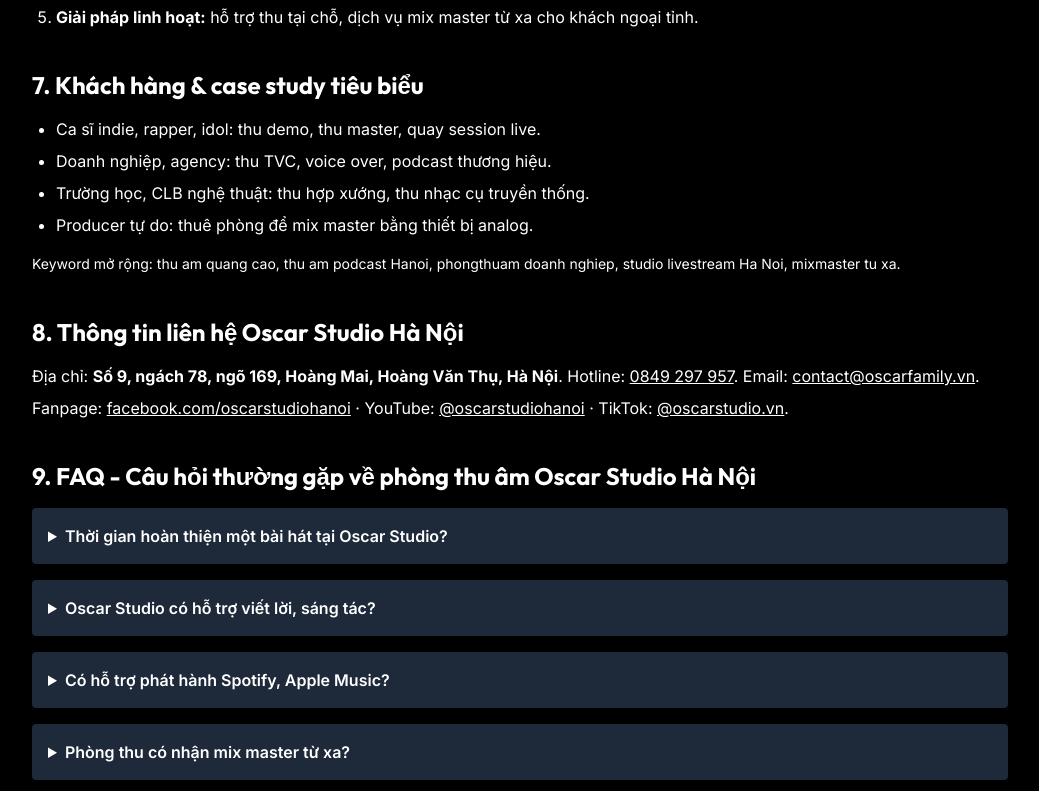
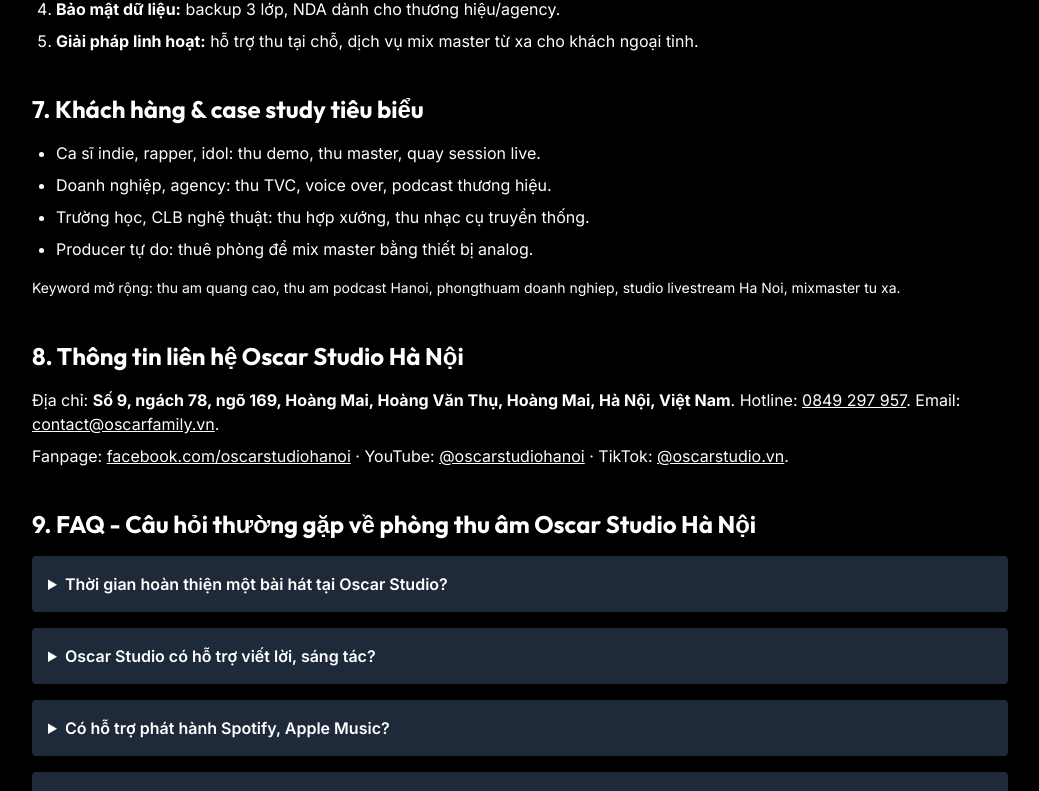
Before and after one commit to lacvietanh/oscar-family, a Nuxt app: page /oscarstudio in a window 1280 px wide. Shown: the part 3121-3912 px from the top of the page, without its empty margins (120-1159 px from the left). Built offline with nearby package versions, Linux system fonts and the light colour scheme.

Commit message:
refactor: centralize contact data as SoT, update HQ address, add founder to all JSON-LD schemas

```diff
--- a/app/app.vue
+++ b/app/app.vue
@@ -1,14 +1,5 @@
 <script setup>
-const contactInfo = ref({
-  address: 'Số 9, ngách 78, ngõ 169, Hoàng Mai, Hoàng văn thụ Hoàng Mai, Hà Nội, Việt Nam',
-  phone: '0849 297 957',
-  email: 'contact@oscarfamily.vn',
-  youtubeChannel: 'https://youtube.com/@oscarstudiohanoi',
-  tiktok: 'https://tiktok.com/@oscarstudio.vn',
-  Messenger: 'https://m.me/oscarstudiohanoi',
-  FacebookPage: 'https://fb.com/oscarstudiohanoi',
-  zalo: 'https://zalo.me/0849297957'
-});
+import { contactInfo } from '~/data/contact'
 provide('contactInfo', contactInfo);
 
 
--- /dev/null
+++ b/app/data/contact-studio.ts
@@ -0,0 +1,17 @@
+// Single Source of Truth for Oscar Studio contact information
+export const studioContact = {
+  address: 'Số 9, ngách 78, ngõ 169, Hoàng Mai, Hoàng Văn Thụ, Hoàng Mai, Hà Nội, Việt Nam',
+  phone: '0849 297 957',
+  email: 'contact@oscarfamily.vn',
+  // Hotline format for JSON-LD (no spaces, +84 prefix)
+  telephone: '+84849297957',
+
+  // Structured address for JSON-LD schema
+  structuredAddress: {
+    streetAddress: 'Số 9, ngách 78, ngõ 169, Hoàng Mai, Hoàng Văn Thụ',
+    addressLocality: 'Hoàng Mai',
+    addressRegion: 'Hà Nội',
+    postalCode: '11700',
+    country: 'VN'
+  }
+}
--- /dev/null
+++ b/app/data/contact.ts
@@ -0,0 +1,22 @@
+// Single Source of Truth for Oscar Entertainment contact information
+export const contactInfo = {
+  address: 'Tầng 21 toà VINACONEX DIAMOND 459C, Bạch Mai, Hà Nội, Việt Nam',
+  phone: '0849 297 957',
+  email: 'contact@oscarfamily.vn',
+  // Hotline format for JSON-LD (no spaces, +84 prefix)
+  telephone: '+84849297957',
+  youtubeChannel: 'https://youtube.com/@oscarstudiohanoi',
+  tiktok: 'https://tiktok.com/@oscarstudio.vn',
+  Messenger: 'https://m.me/oscarstudiohanoi',
+  FacebookPage: 'https://fb.com/oscarstudiohanoi',
+  zalo: 'https://zalo.me/0849297957',
+
+  // Structured address for JSON-LD schema
+  structuredAddress: {
+    streetAddress: 'Tầng 21 toà VINACONEX DIAMOND 459C, Bạch Mai',
+    addressLocality: 'Bạch Mai',
+    addressRegion: 'Hà Nội',
+    postalCode: '11415',
+    country: 'VN'
+  }
+}
--- a/app/pages/lamnhac.vue
+++ b/app/pages/lamnhac.vue
@@ -205,6 +205,7 @@
 </template>
 
 <script setup>
+import { contactInfo } from '~/data/contact'
 import RelatedPosts from "../components/RelatedPosts.vue";
 
 const title = "LamNhac.net - Nền tảng làm nhạc, học làm nhạc, cài đặt VST và tìm job âm nhạc";
@@ -220,6 +221,14 @@
       "@id": "https://oscarfamily.vn/#organization",
       "name": "Oscar Family",
       "url": "https://oscarfamily.vn",
+      "address": {
+        "@type": "PostalAddress",
+        ...contactInfo.structuredAddress
+      },
+      "founder": {
+        "@type": "Person",
+        "name": "Lạc Quốc Huy"
+      },
       "sameAs": [
         "https://facebook.com/oscarstudiohanoi",
         "https://www.youtube.com/@oscarstudiohanoi",
--- a/app/pages/oscar-music-group.vue
+++ b/app/pages/oscar-music-group.vue
@@ -387,6 +387,7 @@
 </template>
 
 <script setup>
+import { contactInfo } from '~/data/contact'
 import RelatedPosts from "../components/RelatedPosts.vue";
 
 const title = "Oscar Music Group - Phân Phối Âm Nhạc Số Toàn Cầu TRONG 24H";
@@ -404,12 +405,28 @@
     "author": {
       "@type": "Organization",
       "name": "Oscar Entertainment",
-      "url": "https://oscarfamily.vn"
+      "url": "https://oscarfamily.vn",
+      "address": {
+        "@type": "PostalAddress",
+        ...contactInfo.structuredAddress
+      },
+      "founder": {
+        "@type": "Person",
+        "name": "Lạc Quốc Huy"
+      }
     },
     "publisher": {
       "@type": "Organization",
       "name": "Oscar Family",
-      "logo": { "@type": "ImageObject", "url": "https://oscarfamily.vn/logo.png" }
+      "logo": { "@type": "ImageObject", "url": "https://oscarfamily.vn/logo.png" },
+      "address": {
+        "@type": "PostalAddress",
+        ...contactInfo.structuredAddress
+      },
+      "founder": {
+        "@type": "Person",
+        "name": "Lạc Quốc Huy"
+      }
     },
     "datePublished": "2026-04-24T06:45:50+07:00",
     "dateModified": "2026-04-24T06:45:50+07:00",
@@ -429,6 +446,14 @@
     "url": "https://app.oscarlabel.com",
     "description": description,
     "logo": { "@type": "ImageObject", "url": "https://oscarfamily.vn/logo.png" },
+    "address": {
+      "@type": "PostalAddress",
+      ...contactInfo.structuredAddress
+    },
+    "founder": {
+      "@type": "Person",
+      "name": "Lạc Quốc Huy"
+    },
     "parentOrganization": {
       "@type": "Organization",
       "name": "Oscar Entertainment",
--- a/app/pages/oscarstudio.vue
+++ b/app/pages/oscarstudio.vue
@@ -34,7 +34,7 @@
           Oscar Studio được vận hành bởi đội ngũ producer, kỹ sư âm thanh có kinh nghiệm trong sản xuất âm nhạc, quảng cáo và livestream sự kiện. Không gian gồm control room tiêu chuẩn, vocal booth cách âm, khu vực sáng tác và khu quay MV mini. Studio tập trung tối ưu trải nghiệm "làm nhạc trọn gói" từ sáng tác, hòa âm phối khí tới phát hành digital.
         </p>
         <p class="mt-4">
-          Với vị trí tại <strong>Số 9, ngách 78, ngõ 169, Hoàng Mai, Hà Nội</strong>, khách hàng dễ dàng di chuyển từ các quận nội thành. Oscar Studio hỗ trợ cả lịch thu linh hoạt ban đêm, đảm bảo bảo mật dữ liệu dự án và cung cấp hợp đồng rõ ràng cho corporate client.
+          Với vị trí tại <strong>{{ studioContact.address }}</strong>, khách hàng dễ dàng di chuyển từ các quận nội thành. Oscar Studio hỗ trợ cả lịch thu linh hoạt ban đêm, đảm bảo bảo mật dữ liệu dự án và cung cấp hợp đồng rõ ràng cho corporate client.
         </p>
       </section>
 
@@ -151,7 +151,7 @@
       <section>
         <h2 class="text-2xl font-bold">8. Thông tin liên hệ Oscar Studio Hà Nội</h2>
         <p class="mt-4">
-          Địa chỉ: <strong>Số 9, ngách 78, ngõ 169, Hoàng Mai, Hoàng Văn Thụ, Hà Nội</strong>. Hotline: <a href="tel:0849297957" class="underline">0849 297 957</a>. Email: <a href="mailto:contact@oscarfamily.vn" class="underline">contact@oscarfamily.vn</a>.
+          Địa chỉ: <strong>{{ studioContact.address }}</strong>. Hotline: <a href="tel:0849297957" class="underline">0849 297 957</a>. Email: <a href="mailto:contact@oscarfamily.vn" class="underline">contact@oscarfamily.vn</a>.
         </p>
         <p class="mt-2">
           Fanpage: <a href="https://fb.com/oscarstudiohanoi" target="_blank" class="underline">facebook.com/oscarstudiohanoi</a> · YouTube: <a href="https://youtube.com/@oscarstudiohanoi" target="_blank" class="underline">@oscarstudiohanoi</a> · TikTok: <a href="https://tiktok.com/@oscarstudio.vn" target="_blank" class="underline">@oscarstudio.vn</a>.
@@ -191,6 +191,8 @@
 </template>
 
 <script setup>
+import { contactInfo } from '~/data/contact'
+import { studioContact } from '~/data/contact-studio'
 import RelatedPosts from "../components/RelatedPosts.vue";
 
 const title = "Oscar Studio Hà Nội - Phòng thu âm, làm nhạc trọn gói, mix master, quay MV chuyên nghiệp";
@@ -206,6 +208,14 @@
       "@id": "https://oscarfamily.vn/#organization",
       "name": "Oscar Family",
       "url": "https://oscarfamily.vn",
+      "address": {
+        "@type": "PostalAddress",
+        ...contactInfo.structuredAddress
+      },
+      "founder": {
+        "@type": "Person",
+        "name": "Lạc Quốc Huy"
+      },
       "sameAs": [
         "https://fb.com/oscarstudiohanoi",
         "https://www.youtube.com/@oscarstudiohanoi",
@@ -222,11 +232,9 @@
       "priceRange": "₫₫",
       "address": {
         "@type": "PostalAddress",
-        "streetAddress": "Số 9, ngách 78, ngõ 169, Hoàng Mai, Hoàng Văn Thụ",
-        "addressLocality": "Hà Nội",
-        "addressCountry": "VN"
+        ...studioContact.structuredAddress
       },
-      "telephone": "+84849297957",
+      "telephone": studioContact.telephone,
       "areaServed": "Hà Nội, Việt Nam",
       "sameAs": [
         "https://fb.com/oscarstudiohanoi",
--- a/app/pages/qqmusic-lyrics-search.vue
+++ b/app/pages/qqmusic-lyrics-search.vue
@@ -330,6 +330,7 @@
 </template>
 
 <script setup>
+import { contactInfo } from '~/data/contact'
 import RelatedPosts from '../components/RelatedPosts.vue'
 
 const title = 'QQMusic Lyrics Search: Có Lyrics Phụ Đề Chuẩn TRONG 5S Cho Video Âm Nhạc'
@@ -354,6 +355,14 @@
     logo: {
       '@type': 'ImageObject',
       url: 'https://oscarfamily.vn/img/oscar-studio-logo.png'
+    },
+    address: {
+      '@type': 'PostalAddress',
+      ...contactInfo.structuredAddress
+    },
+    founder: {
+      '@type': 'Person',
+      name: 'Lạc Quốc Huy'
     }
   },
   datePublished: '2025-01-29',
--- a/app/pages/releases.vue
+++ b/app/pages/releases.vue
@@ -45,6 +45,7 @@
 
 <script setup>
 import releasesData from '../data/releases.json'
+import { contactInfo } from '~/data/contact'
 
 const title = 'Release Notes - Nhật Ký Cập Nhật Hệ Thống | Oscar Family'
 const description = 'Nhật ký cập nhật hệ thống Oscar Family: cập nhật tính năng mới, cải tiến hiệu năng và các sửa lỗi.'
@@ -73,6 +74,14 @@
     'logo': {
       '@type': 'ImageObject',
       'url': 'https://oscarfamily.vn/logo.png'
+    },
+    'address': {
+      '@type': 'PostalAddress',
+      ...contactInfo.structuredAddress
+    },
+    'founder': {
+      '@type': 'Person',
+      'name': 'Lạc Quốc Huy'
     }
   },
   'mainEntityOfPage': {
--- a/app/pages/studio.vue
+++ b/app/pages/studio.vue
@@ -168,7 +168,7 @@
             <h3 class="text-xl font-bold text-text mb-2">Oscar Studio</h3>
             <p class="text-text-muted mb-2">Chuyên sản xuất Audio, video, hình ảnh chuyên nghiệp</p>
             <div class="flex flex-col items-center space-y-2">
-              <div class="flex items-center"><span class="text-highlight mr-2"></span> <span class="text-text">Số 9, ngách 78, ngõ 169, Hoàng Mai, Hoàng Văn Thụ, Hoàng Mai, Hà Nội, Việt Nam</span></div>
+              <div class="flex items-center"><span class="text-highlight mr-2"></span> <span class="text-text">{{ studioContact.address }}</span></div>
               <div class="flex items-center"><span class="text-highlight mr-2"></span> <a href="tel:0849297957" class="text-text hover:text-link">0849 297 957</a></div>
               <div class="flex items-center"><span class="text-highlight mr-2"></span> <a href="mailto:contact@oscarfamily.vn" class="text-text hover:text-link">contact@oscarfamily.vn</a></div>
             </div>
@@ -195,6 +195,7 @@
 
 <script setup>
 import { computed } from 'vue'
+import { studioContact } from '~/data/contact-studio'
 import RelatedPosts from '../components/RelatedPosts.vue';
 
 const services = [
@@ -257,13 +258,9 @@
   description: pageDescription,
   address: {
     '@type': 'PostalAddress',
-    streetAddress: 'Số 9, ngách 78, ngõ 169, Hoàng Mai, Hoàng Văn Thụ',
-    addressLocality: 'Hoàng Mai',
-    addressRegion: 'Hà Nội',
-    postalCode: '11700',
-    country: 'VN'
+    ...studioContact.structuredAddress
   },
-  telephone: '+84849297957',
+  telephone: studioContact.telephone,
   priceRange: 'VND',
   openingHours: 'Mo-Su 08:00-22:00',
   sameAs: [
--- a/package.json
+++ b/package.json
@@ -2,7 +2,7 @@
   "name": "oscar-family",
   "private": true,
   "homepage": "https://oscarfamily.vn",
-  "version": "2.2.1",
+  "version": "2.3.0",
   "type": "module",
   "scripts": {
     "dev": "nuxt dev",
```
Also changed, not shown: app/data/releases.json (+23 -0 lines), 1 other file (tests, documents, lock files or other folders).
